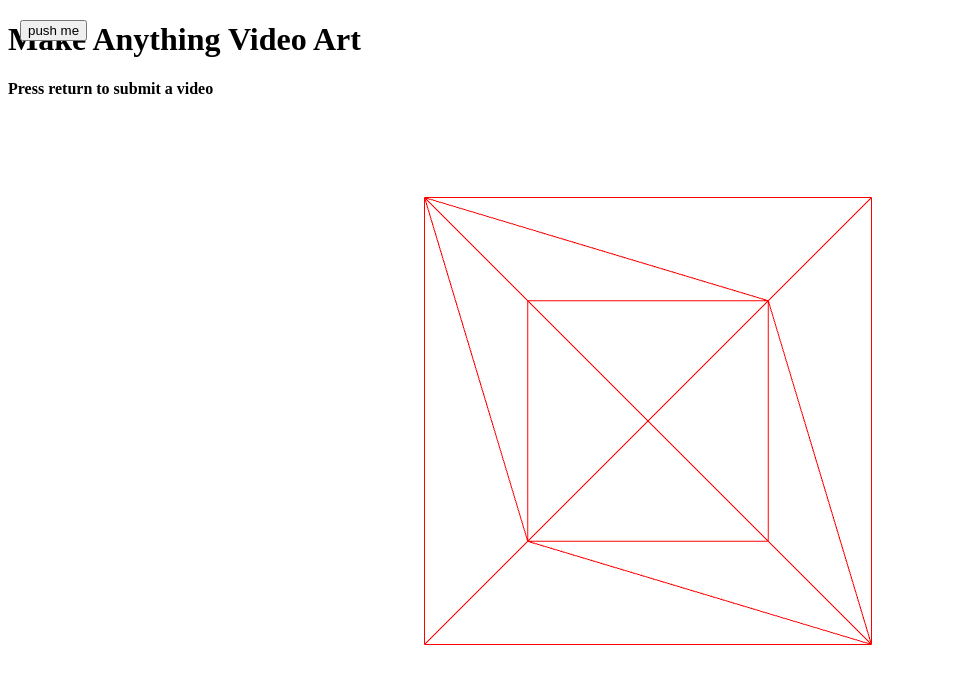
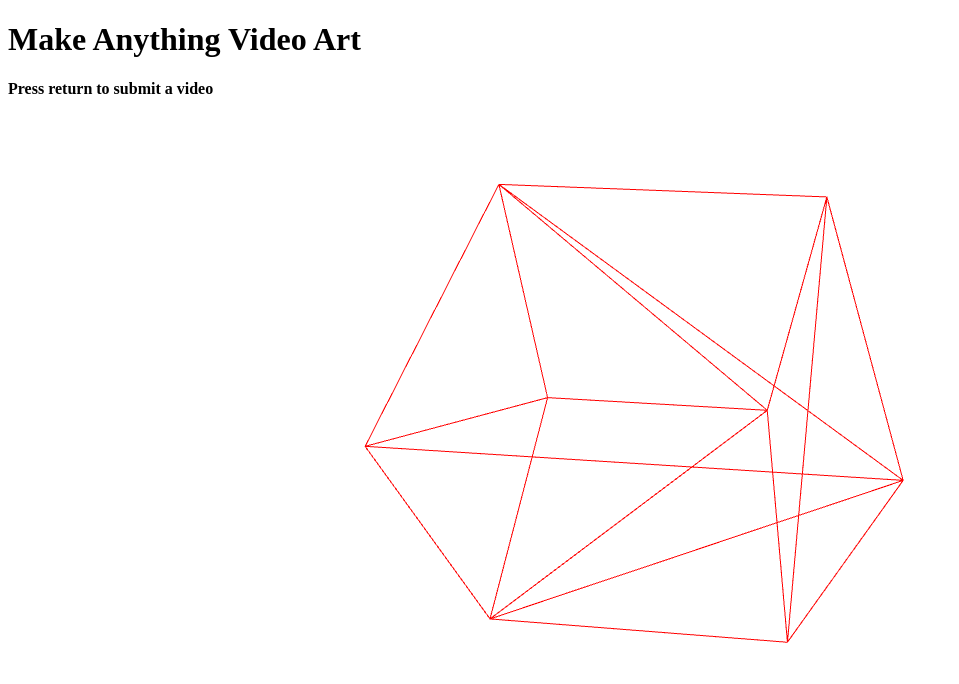
Before and after one commit to whoisbma/MAVA, a React app: page / in a window 1280 px wide. Shown: the top 684 px of the page, without its empty margins (0-959 px from the left). Built offline with nearby package versions, Linux system fonts and the light colour scheme.

Commit message:
removed button

```diff
--- a/src/js/app.jsx
+++ b/src/js/app.jsx
@@ -35,7 +35,7 @@ class App extends React.Component {
 	render() {
 		return (
 			<div>
-				<Context />
+				<Context animate={ true }/>
 				<h1>Make Anything Video Art</h1>
 				<h4>Press return to submit a video</h4>
 				<Form visible={this.state.formVisible}/>
--- a/src/js/context.jsx
+++ b/src/js/context.jsx
@@ -80,27 +80,8 @@ export class Context extends React.Component {
 	render() {
 		return (
 			<div>
-				<AnimateButton handleButtonInput={ this.handleButtonInput }/>
 				<div id='context'></div>
 			</div>
 		);
 	}
 }
-
-class AnimateButton extends React.Component {
-  constructor(props) {
-    super(props);
-    this.handlePress = this.props.handleButtonInput;
-  }
-
-  render() {
-    const style = {
-      "position": "absolute",
-      "top": "20px",
-      "left": "20px",
-    }
-    return (
-      <button style={ style } onClick={ this.handlePress }>push me</button>
-    );
-  }
-}
```
